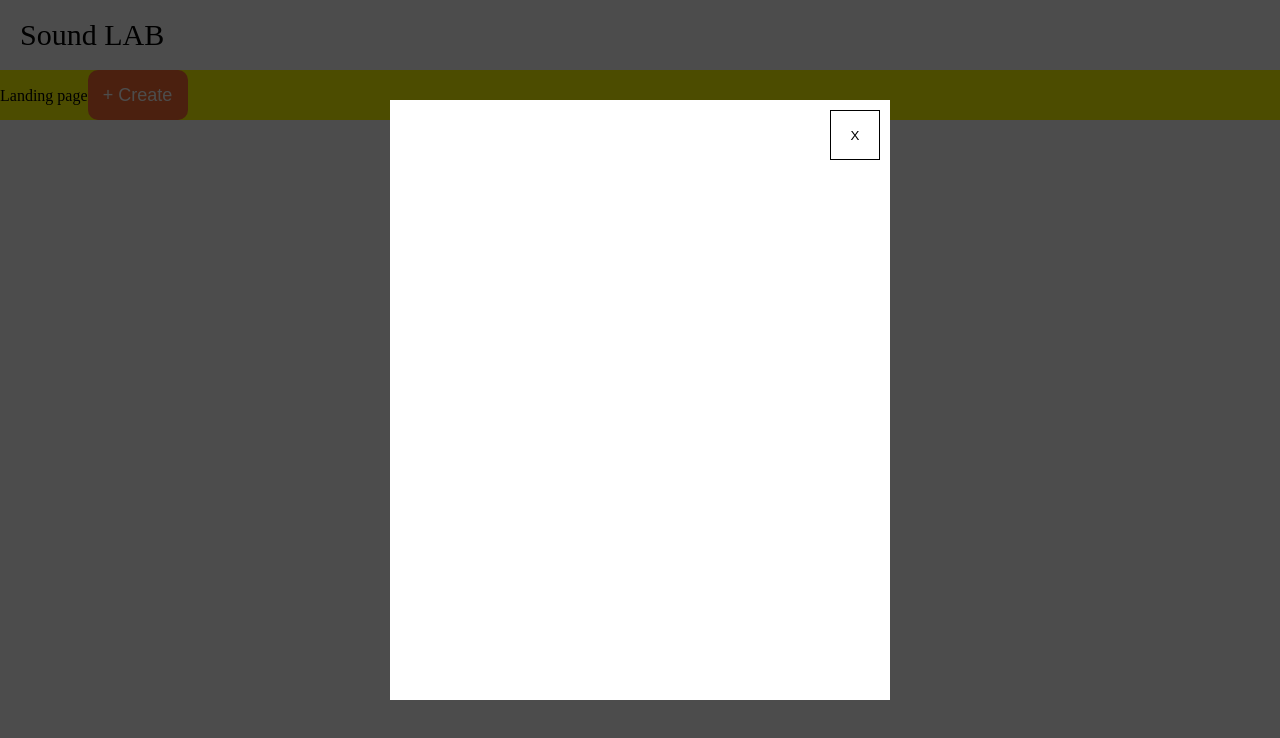
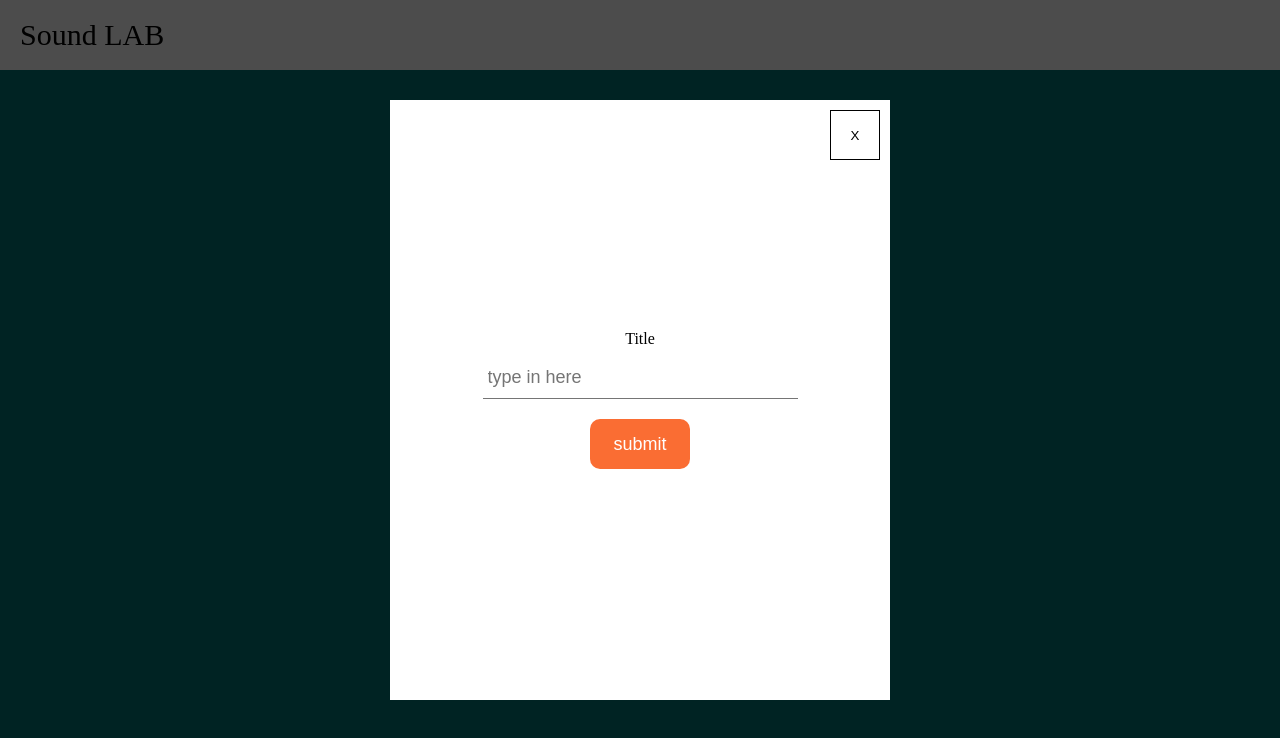
Before and after one commit to sound-Lab/sound-Lab-client, a React (Create React App) app: page / in a window 1280 px wide. Both pictures are taken after a click on the button "+ Create". Shown: the top 738 px of the page. Built offline with nearby package versions, Linux system fonts and the light colour scheme; no server answers.

Commit message:
Feat: add Create Music Input component

```diff
--- /dev/null
+++ b/src/components/CreateMusicInputBox.jsx
@@ -0,0 +1,101 @@
+import React, { useState } from 'react';
+import { useMutation } from 'react-query';
+import { useHistory } from 'react-router-dom';
+import PropTypes from 'prop-types';
+import styled from 'styled-components';
+
+import { addMusic } from '../api/music';
+
+import Button from './common/Button';
+import Loading from './common/Loading';
+import ErrorMessage from './common/ErrorMessage';
+
+function CreateMusicInputBox({ onSubmit }) {
+  const history = useHistory();
+  const [inputError, setInputError] = useState(false);
+  const [inputValue, setInputValue] = useState({
+    title: '',
+  });
+
+  const { mutate, isLoading, error, isError } = useMutation(addMusic, {
+    onSuccess: (musicId) => {
+      onSubmit(musicId);
+      history.push(`/mixEditor/${musicId}`);
+    },
+  });
+
+  if (isLoading) {
+    return <Loading />;
+  }
+
+  async function submitData(ev) {
+    ev.preventDefault();
+
+    if (!inputValue.title) {
+      setInputError('please input value');
+      return;
+    }
+
+    mutate(inputValue);
+    setInputValue({ title: '' });
+  }
+
+  function handleChange({ target }) {
+    const { value } = target;
+
+    setInputError(true);
+
+    setInputValue({
+      ...inputValue,
+      title: value,
+    });
+  }
+
+  return (
+    <Wrapper>
+      <StyledForm>
+        <label>Title</label>
+        <input
+          type="text"
+          name="title"
+          placeholder="type in here"
+          value={inputValue.title}
+          onChange={handleChange}
+        />
+        <Button type="submit" text="submit" onClick={submitData} />
+        {isError && <ErrorMessage>{String(error)}</ErrorMessage>}
+        {inputError && <ErrorMessage>{inputError}</ErrorMessage>}
+      </StyledForm>
+    </Wrapper>
+  );
+}
+
+CreateMusicInputBox.propTypes = {
+  onSubmit: PropTypes.func,
+};
+
+const Wrapper = styled.div`
+  display: flex;
+`;
+
+const StyledForm = styled.div`
+  display: flex;
+  align-items: center;
+  flex-direction: column;
+
+  input {
+    font-size: 18px;
+    margin: 10px 0px 20px 0px;
+    padding: 10px 10px 10px 5px;
+    display: block;
+    width: 300px;
+    border: none;
+    border-bottom: 1px solid #757575;
+  }
+
+  input:focus {
+    outline: none;
+  }
+`;
+
+export default CreateMusicInputBox;
--- a/src/page/Landing.jsx
+++ b/src/page/Landing.jsx
@@ -1,30 +1,38 @@
-import React, { useContext } from 'react';
+import React, { useState, useEffect, useContext } from 'react';
 import styled from 'styled-components';
 
 import { ModalContext } from '../context/ModalContext';
+
 import Button from '../components/common/Button';
+import CreateMusicInputBox from '../components/CreateMusicInputBox';
 
 function Landing() {
+  const [titleData, setTitleData] = useState(null);
   const { handleModal } = useContext(ModalContext);
 
+  useEffect(() => {
+    if (!titleData) {
+      return;
+    }
+
+    handleModal(null);
+  }, [titleData]);
+
   function modalOpen() {
-    handleModal(<Modal text="Modal"></Modal>);
+    handleModal(<CreateMusicInputBox onSubmit={setTitleData} />);
   }
 
   return (
-    <Wrapper className="landing">
-      Landing page
+    <Wrapper>
       <Button text="+ Create" onClick={() => modalOpen()}></Button>
     </Wrapper>
   );
 }
 
 const Wrapper = styled.div`
-  background-color: yellow;
-`;
-
-const Modal = styled.div`
-  background-color: yellow;
+  display: flex;
+  height: calc(100vh - 70px);
+  background-color: ${({ theme }) => theme.MainColors.surfieGreen};
 `;
 
 export default Landing;
```
